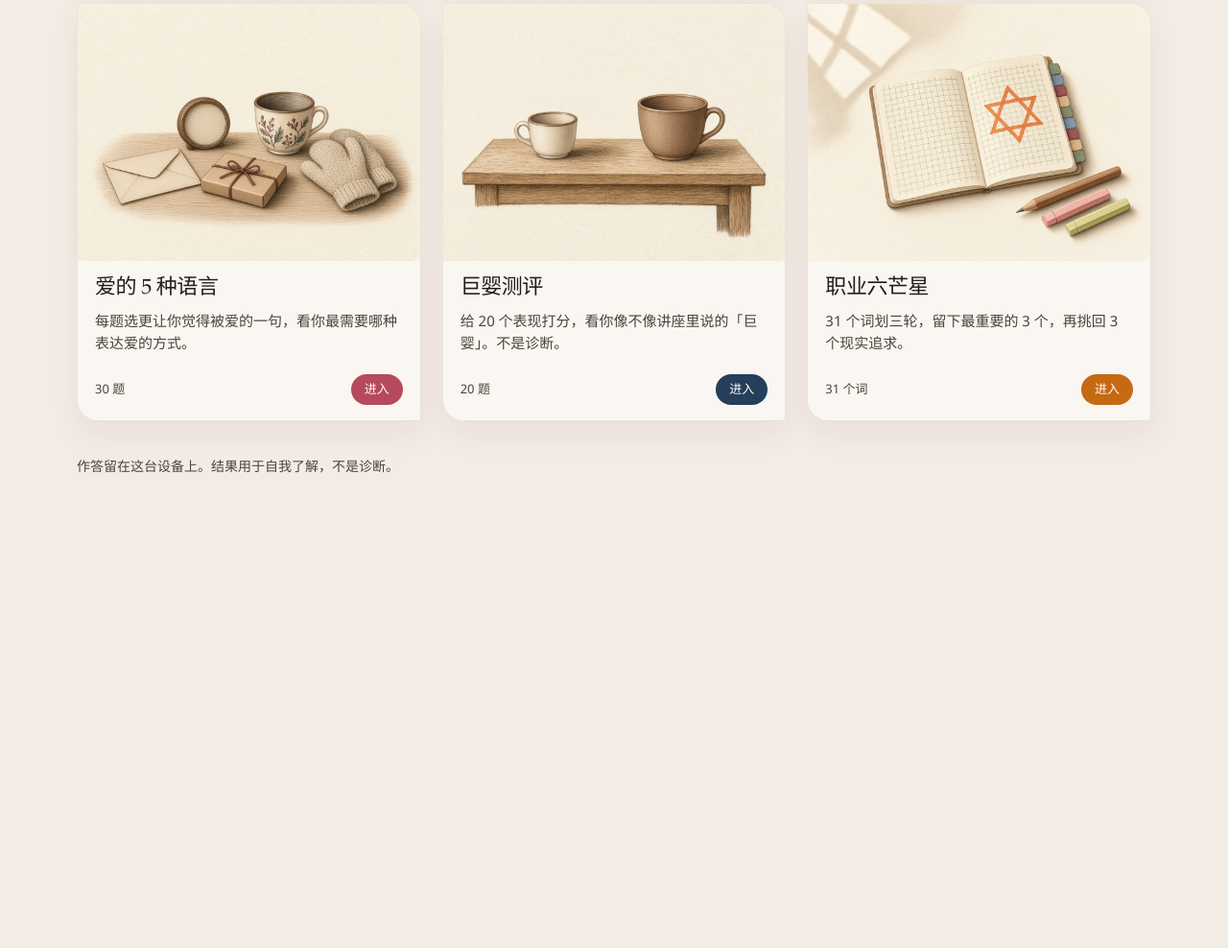
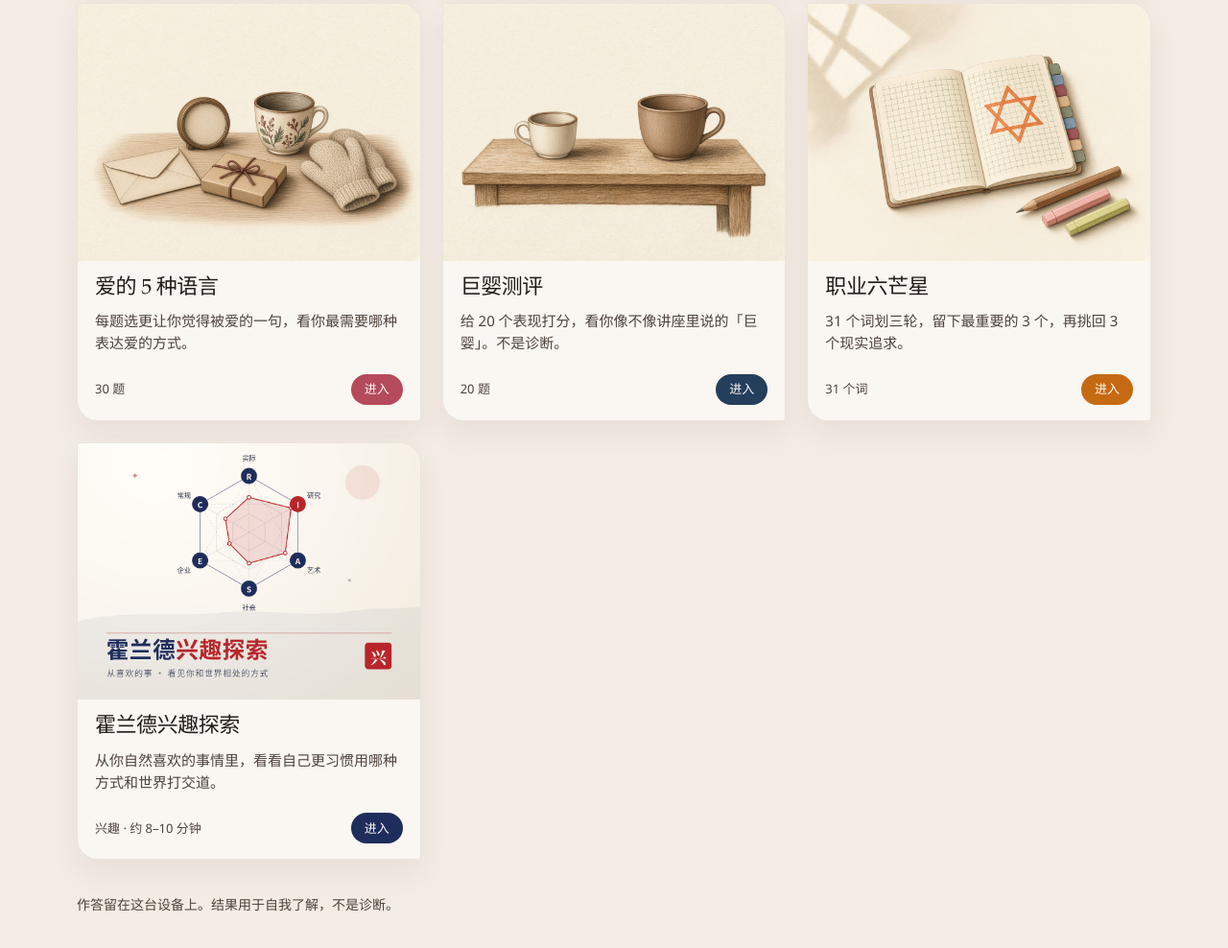
Before and after one commit to xiangshu3721/mindtest-web, a website: page index.html in a window 1280 px wide. Shown: the part 1591-2579 px from the top of the page at 96% size. Before the commit the page ends 2167 px from the top, so only its background shows below. Drawn offline with Linux system fonts and the light colour scheme.

Commit message:
目录新增霍兰德兴趣探索外链卡（职业六芒星之后）与新封面 (#14)

```diff
--- a/index.html
+++ b/index.html
@@ -149,6 +149,17 @@
             </span>
           </a>
         </li>
+        <li>
+          <a class="plate" href="https://xiangshu3721.github.io/holland-explore/" style="--mark:#1f2d5c">
+            <!-- img/holland.jpg: original cover, ivory paper, navy and red RIASEC hexagon, no people, no QR code. See DESIGN.md. -->
+            <img src="img/holland.jpg?v=1" alt="" width="1152" height="864" />
+            <span class="copy">
+              <strong>霍兰德兴趣探索</strong>
+              <span class="blurb">从你自然喜欢的事情里，看看自己更习惯用哪种方式和世界打交道。</span>
+              <span class="meta"><b>兴趣 · 约 8–10 分钟</b><em>进入</em></span>
+            </span>
+          </a>
+        </li>
       </ol>
       <p class="close">作答留在这台设备上。结果用于自我了解，不是诊断。</p>
     </main>
```
Also changed, not shown: DESIGN.md (+1 -1 lines), PRODUCT.md (+1 -0 lines), img/holland.jpg (added).
